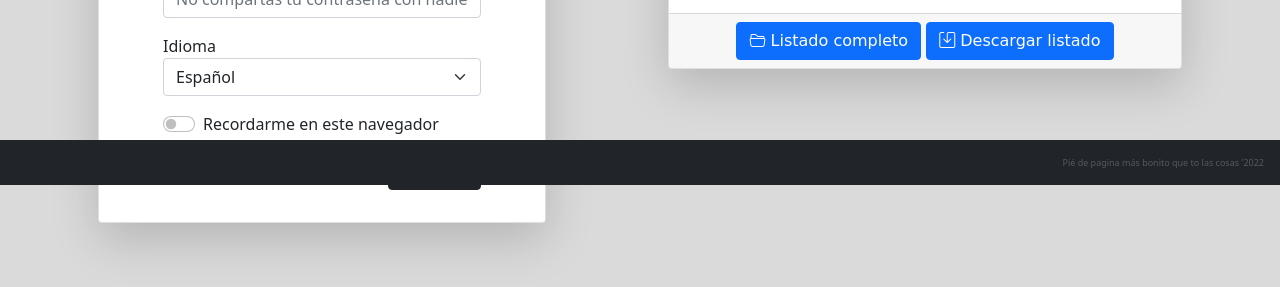
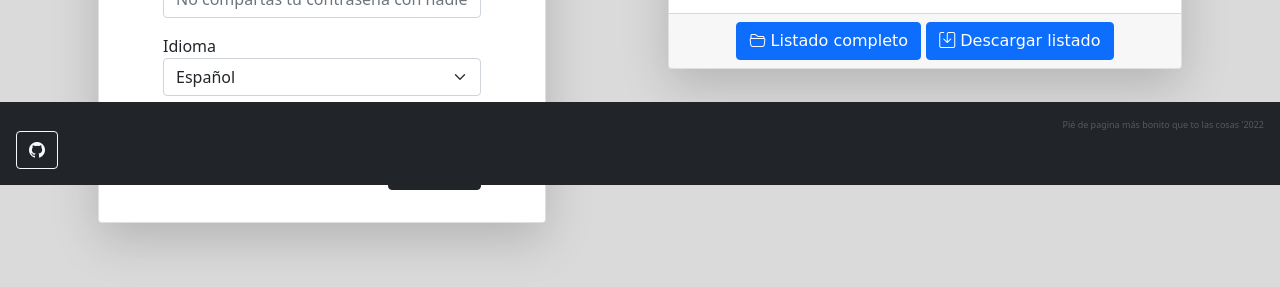
Before and after one commit to elruglo/ACCESIBILIDAD3, a plain HTML site: page index.html in a window 1280 px wide. Shown: the part 615-902 px from the top of the page. Drawn offline with nearby package versions, Linux system fonts and the light colour scheme; a web font is replaced by a local one.

Commit message:
Añadido enlace a Github en el footer

```diff
--- a/index.html
+++ b/index.html
@@ -125,6 +125,11 @@
         <div>
             Pié de pagina más bonito que to las cosas '2022
         </div>
+        <div class="text-start">
+            <a class="btn btn-outline-light" href="https://github.com/borilio/curso-accesibilidad-tarea">
+                <i class="bi bi-github"></i>
+            </a>
+        </div>
     </footer>
 
 
```
